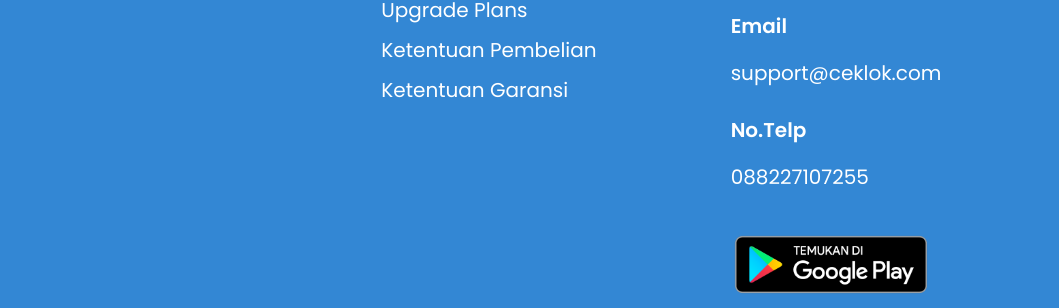
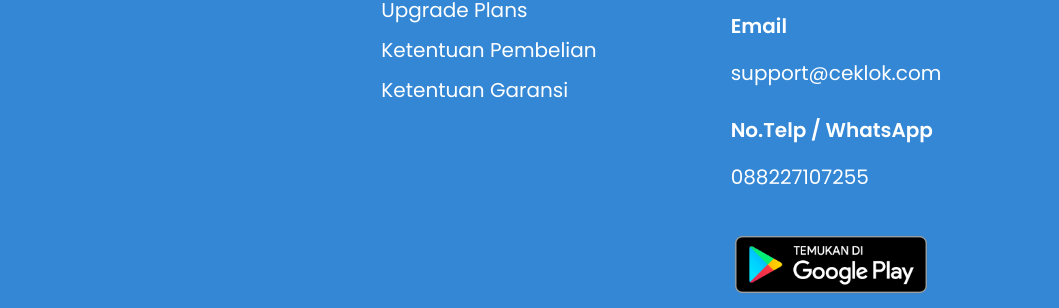
Before and after one commit to adisatyaitconsultant/aitc.github.io, a Jekyll site: the page built from index.html, in a window 1280 px wide and 900 px high, scrolled down 5713 px, cut to the strip 129-900 px from the top of the window. Shown: the part 281-589 px from the top of the strip, without its empty margins (96-1155 px from the left). Built offline with Jekyll 4.4.1, drawn with Linux system fonts in a browser that asks for light colours.

Commit message:
Apply 1 suggestion(s) to 1 file(s)

```diff
--- a/_includes/footer.html
+++ b/_includes/footer.html
@@ -39,7 +39,7 @@
             <a href="mailto:support@ceklok.com">support@ceklok.com</a>
           </div>
           <div class="col-md-12">
-            <h5>No.Telp</h5>
+            <h5>No.Telp / WhatsApp</h5>
             <a href="https://api.whatsapp.com/send?phone=6288227107255">088227107255</a>
           </div>
           <div class="col-md-12">
```
